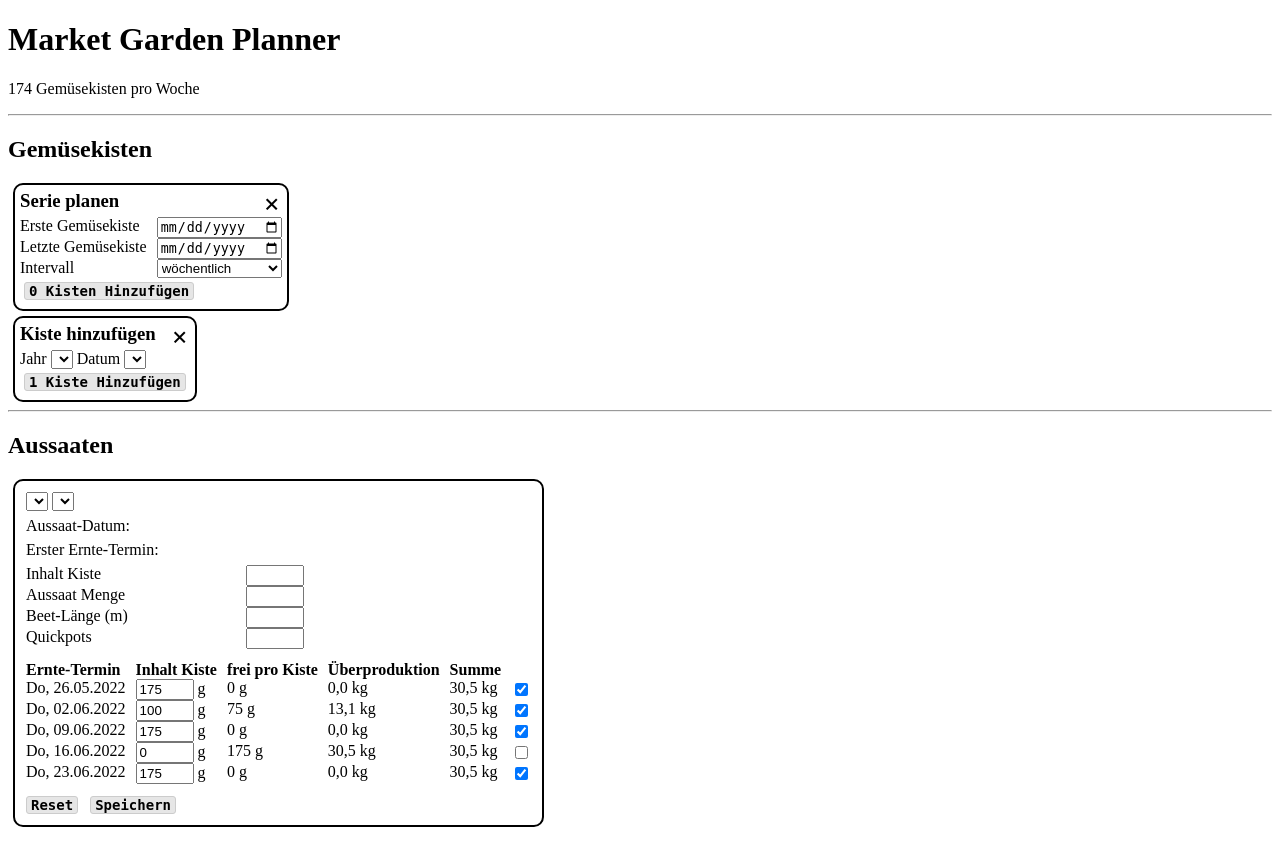
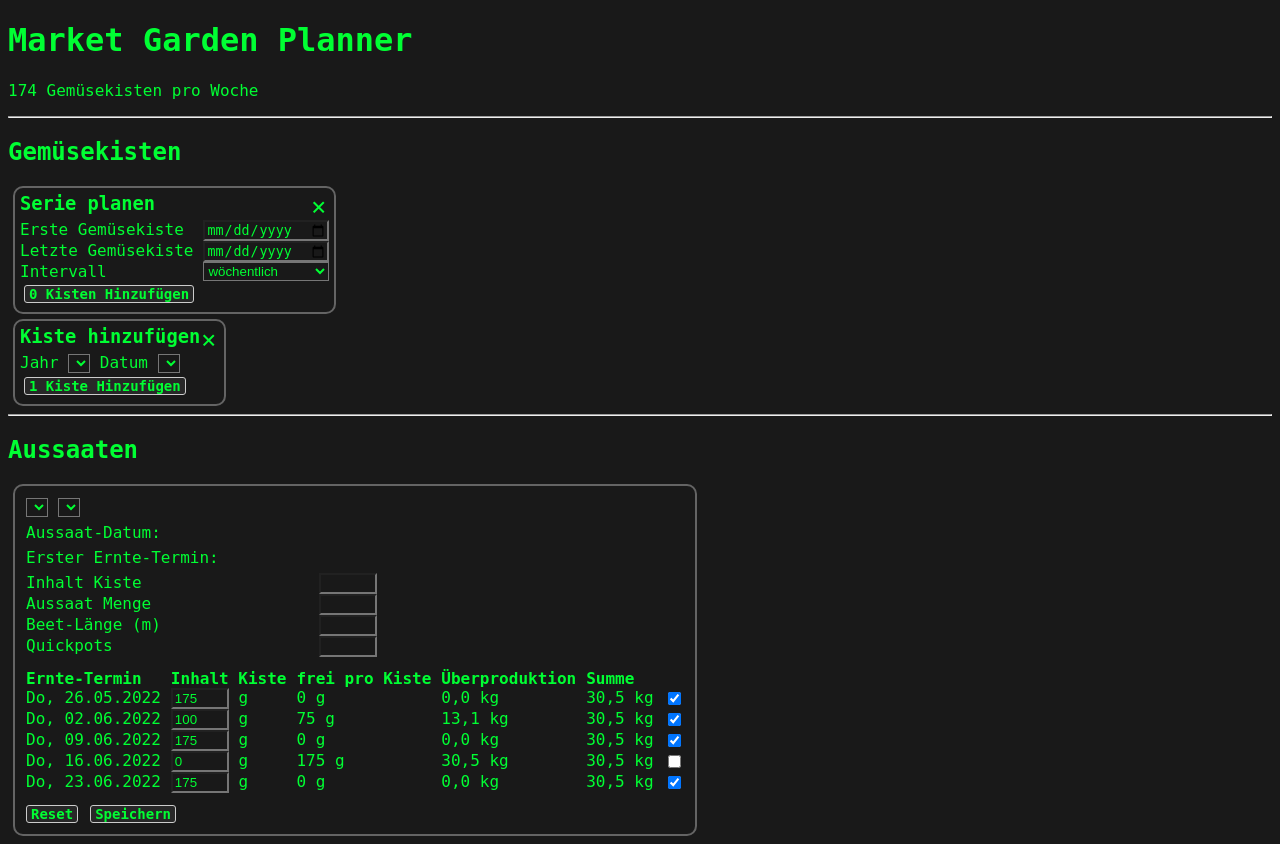
Before and after one commit to Blocaholic/market-garden-planner, a PHP site: page /boxes.html in a window 1280 px wide. Run offline with PHP 8.4, Linux system fonts and the light colour scheme; lists and menus that the app fills with data are empty; some web fonts are replaced.

Commit message:
Changed Design to nerd-mode

```diff
--- a/app/js/BoxesView.mjs
+++ b/app/js/BoxesView.mjs
@@ -213,8 +213,8 @@ const renderQuickpots = (size, filledSlots) => {
   const filledSlotHtml = '<div class="slot slot--filled"></div>';
   const emptySlotHtml = '<div class="slot slot--empty"></div>';
   const buttonsHtml = `<div>
-      <button id="floorQuickpot">-<div class="mirror">&#x2935;</div></button>
-      <button id="ceilQuickpot">+&#x2935;</button>
+      <div class="button" id="floorQuickpot">-<div class="mirror">&#x2935;</div></div>
+      <div class="button" id="ceilQuickpot">+&#x2935;</div>
     </div>`;
   const filledQuickpotHtml = `<div class="quickpot quickpot${size}">${filledSlotHtml.repeat(
     size
--- a/app/style.css
+++ b/app/style.css
@@ -1,3 +1,19 @@
+@font-face {
+  font-family: Unifont;
+  src: url('unifont-14.0.04.ttf');
+}
+body {
+  color: rgb(0, 255, 51);
+  background-color: rgb(25, 25, 25);
+  font-family: Unifont, monospace;
+}
+
+input,
+select {
+  color: rgb(0, 255, 51);
+  background-color: rgb(25, 25, 25);
+}
+
 input[type='text'] {
   width: 50px;
 }
@@ -22,7 +38,7 @@ h3 {
   font-size: 14px;
   padding: 0px 4px;
   margin: 4px;
-  background-color: rgb(230, 230, 230);
+  background-color: rgb(40, 40, 40);
   border: 1px solid rgb(204, 204, 204);
   border-radius: 3px;
   cursor: pointer;
@@ -61,9 +77,11 @@ h3 {
 }
 
 .box {
-  border: 2px solid black;
+  border: 2px solid rgb(100, 100, 100);
+  border-radius: 5px;
   display: inline-block;
   margin: 5px;
+  padding: 5px;
 }
 
 .box__date {
@@ -74,7 +92,7 @@ h3 {
 .planMultiBoxes__wrapper,
 .addBox__wrapper {
   display: table;
-  border: 2px solid black;
+  border: 2px solid rgb(100, 100, 100);
   border-radius: 10px;
   padding: 5px;
   margin: 5px;
```
Also changed, not shown: 1 other file.
